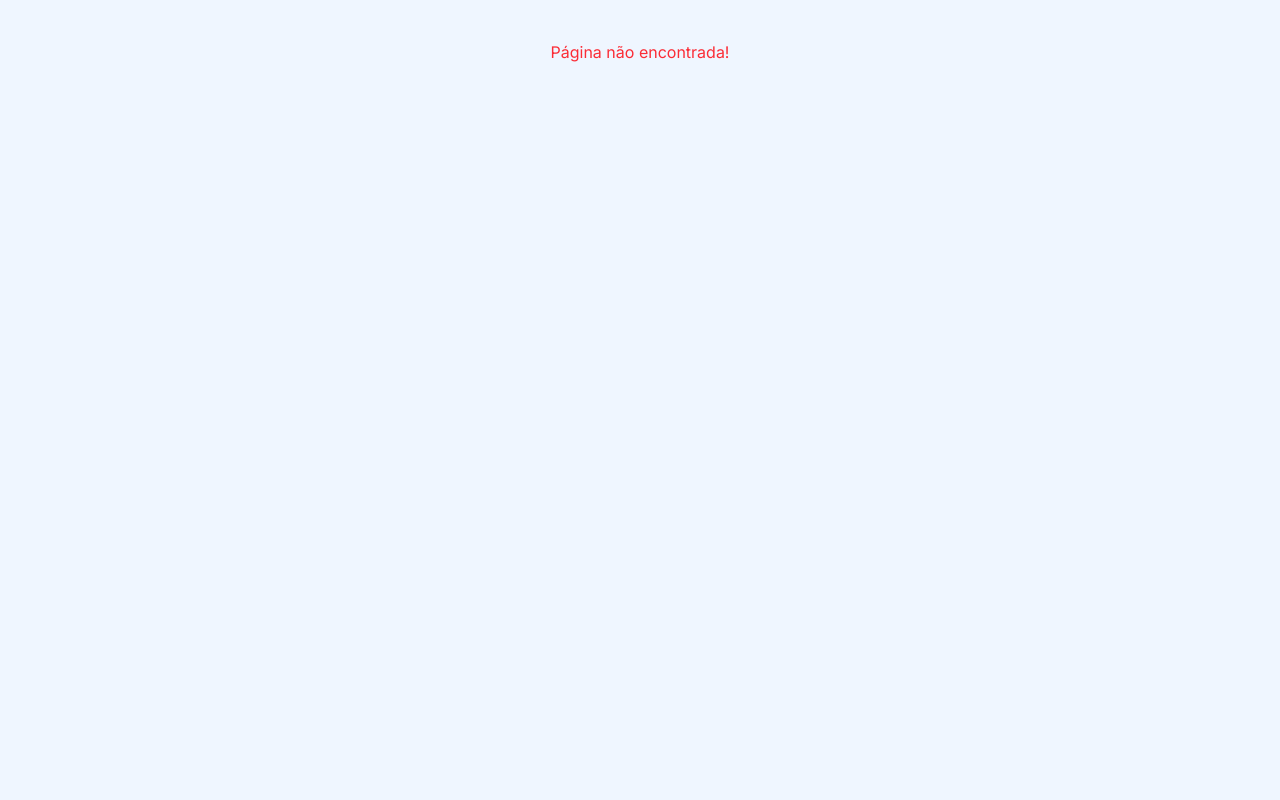
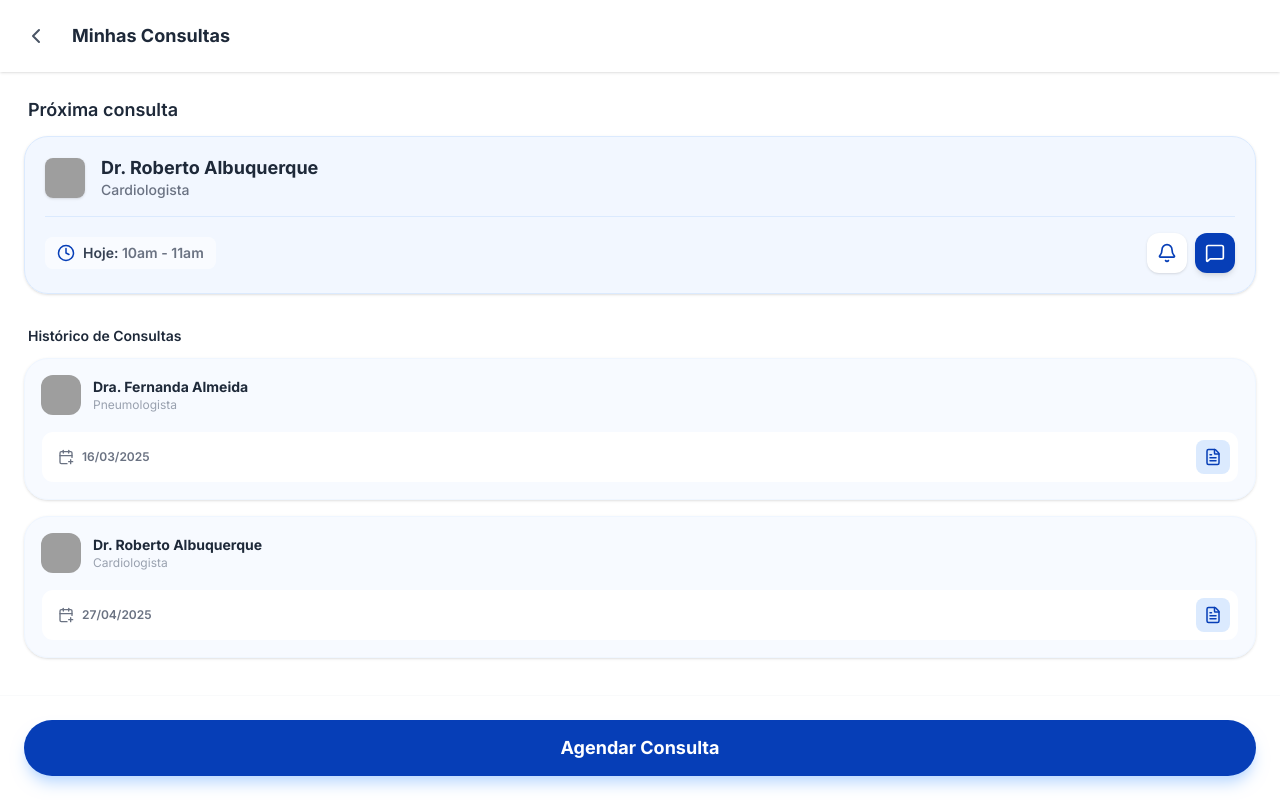
Before and after one commit to raphamatoss/cuidagro, a React (Vite) app in the folder frontend/: page /appointments in a window 1280 px wide. Built offline with nearby package versions, Linux system fonts and the light colour scheme; grey boxes are pictures that could not be loaded; a web font is replaced by a local one.

Commit message:
feat: add tela de consultas

```diff
--- a/frontend/src/App.tsx
+++ b/frontend/src/App.tsx
@@ -4,6 +4,7 @@ import HomePage from "./pages/HomePage";
 import RegisterPage from "./pages/RegisterPage";
 import SymptomsPage from "./pages/SymptomsPage";
 import MyHealthPage from "./pages/MyHealthPage";
+import AppointmentsPage from "./pages/AppointmentsPage";
 
 export default function App() {
   return (
@@ -14,7 +15,8 @@ export default function App() {
 
             <Route path="/home" element={<HomePage />} />
             <Route path="/symptoms" element={<SymptomsPage/>}/>
-            <Route path="/saude" element={<MyHealthPage/>}/>
+            <Route path="/health" element={<MyHealthPage/>}/>
+            <Route path="/appointments" element={<AppointmentsPage/>}/>
 
             <Route path="/" element={<Navigate to={"/login"} replace />} />
 
--- /dev/null
+++ b/frontend/src/pages/AppointmentsPage.tsx
@@ -0,0 +1,165 @@
+import { useNavigate } from 'react-router-dom';
+import {
+    ChevronLeft,
+    Bell,
+    MessageSquare,
+    Clock,
+    FileText,
+    CalendarPlus,
+} from 'lucide-react';
+
+// Dados simulados para preencher a tela
+const nextAppointment = {
+    id: 1,
+    doctor: 'Dr. Roberto Albuquerque',
+    specialty: 'Cardiologista',
+    date: 'Hoje',
+    time: '10am - 11am',
+    image: 'Roberto+Albuquerque', // Para gerar o avatar
+};
+
+const historyAppointments = [
+    {
+        id: 2,
+        doctor: 'Dra. Fernanda Almeida',
+        specialty: 'Pneumologista',
+        date: '16/03/2025',
+        image: 'Fernanda+Almeida',
+    },
+    {
+        id: 3,
+        doctor: 'Dr. Roberto Albuquerque',
+        specialty: 'Cardiologista',
+        date: '27/04/2025',
+        image: 'Roberto+Albuquerque',
+    },
+];
+
+export default function AppointmentsPage() {
+    const navigate = useNavigate();
+
+    return (
+        <div className="flex min-h-screen flex-col bg-white pb-28">
+            {/* HEADER */}
+            <header className="bg-white px-4 py-4 shadow-sm sticky top-0 z-20 flex items-center gap-4">
+                <div className="flex items-center gap-4">
+                    <button
+                        onClick={() => navigate(-1)}
+                        className="p-2 rounded-full hover:bg-gray-100 transition-colors"
+                    >
+                        <ChevronLeft size={24} className="text-gray-600" />
+                    </button>
+                    <h1 className="text-lg font-bold text-gray-800">
+                        Minhas Consultas
+                    </h1>
+                </div>
+            </header>
+
+            <main className="p-6 flex flex-col gap-8">
+                {/* SEÇÃO 1: PRÓXIMA CONSULTA (Destaque) */}
+                <section>
+                    <h2 className="text-lg font-semibold text-gray-800 mb-3 ml-1">
+                        Próxima consulta
+                    </h2>
+
+                    <div className="bg-blue-50/80 rounded-3xl p-5 shadow-sm border border-blue-100">
+                        {/* Cabeçalho do Card: Médico */}
+                        <div className="flex items-center gap-4 mb-4 border-b border-blue-100 pb-4">
+                            <img
+                                src={`https://ui-avatars.com/api/?name=${nextAppointment.image}&background=0D8ABC&color=fff`}
+                                alt="Médico"
+                                className="w-10 h-10 rounded-lg object-cover shadow-sm"
+                            />
+                            <div>
+                                <h3 className="font-bold text-gray-800 text-lg leading-tight">
+                                    {nextAppointment.doctor}
+                                </h3>
+                                <p className="text-sm text-gray-500 font-medium">
+                                    {nextAppointment.specialty}
+                                </p>
+                            </div>
+                        </div>
+
+                        {/* Rodapé do Card: Hora e Ações */}
+                        <div className="flex items-center justify-between">
+                            <div className="flex items-center gap-2 text-gray-700 font-semibold bg-white/60 px-3 py-1.5 rounded-lg">
+                                <Clock size={18} className="text-agro-blue" />
+                                <span className="text-sm">
+                                    {nextAppointment.date}:{' '}
+                                    <span className="text-sm text-gray-500">
+                                        {nextAppointment.time}
+                                    </span>
+                                </span>
+                            </div>
+
+                            <div className="flex gap-2">
+                                <button className="p-2.5 bg-white rounded-xl text-agro-blue hover:bg-blue-100 transition-colors shadow-sm">
+                                    <Bell size={20} />
+                                </button>
+                                <button className="p-2.5 bg-agro-blue rounded-xl text-white hover:bg-blue-700 transition-colors shadow-md">
+                                    <MessageSquare size={20} />
+                                </button>
+                            </div>
+                        </div>
+                    </div>
+                </section>
+
+                {/* SEÇÃO 2: HISTÓRICO */}
+                <section>
+                    <h2 className="text-sm font-semibold text-gray-800 mb-3 ml-1">
+                        Histórico de Consultas
+                    </h2>
+
+                    <div className="flex flex-col gap-4">
+                        {historyAppointments.map((app) => (
+                            <div
+                                key={app.id}
+                                className="bg-blue-50/50 rounded-3xl p-4 shadow-sm border border-blue-50 flex flex-col gap-3"
+                            >
+                                {/* Linha Superior: Info do Médico */}
+                                <div className="flex justify-between items-start">
+                                    <div className="flex items-center gap-3">
+                                        <img
+                                            src={`https://ui-avatars.com/api/?name=${app.image}&background=random&color=fff`}
+                                            alt="Médico"
+                                            className="w-10 h-10 rounded-xl object-cover"
+                                        />
+                                        <div>
+                                            <h3 className="font-bold text-gray-800 text-sm">
+                                                {app.doctor}
+                                            </h3>
+                                            <p className="text-xs text-gray-400">
+                                                {app.specialty}
+                                            </p>
+                                        </div>
+                                    </div>
+                                </div>
+
+                                {/* Linha Inferior: Data e Ação (Documento) */}
+                                <div className="flex items-center justify-between mt-1 bg-white p-2 rounded-xl border border-blue-50/50">
+                                    <div className="flex items-center gap-2 text-gray-500 pl-2">
+                                        <CalendarPlus size={16} />
+                                        <span className="text-xs font-semibold">
+                                            {app.date}
+                                        </span>
+                                    </div>
+
+                                    <button className="p-2 bg-blue-100 text-agro-blue rounded-lg hover:bg-blue-200 transition-colors">
+                                        <FileText size={18} />
+                                    </button>
+                                </div>
+                            </div>
+                        ))}
+                    </div>
+                </section>
+            </main>
+
+            {/* BOTÃO FLUTUANTE FIXO */}
+            <div className="fixed bottom-0 left-0 right-0 p-6 bg-white border-t border-gray-50 z-30">
+                <button className="w-full h-14 bg-agro-blue text-white rounded-full font-bold text-lg shadow-lg shadow-blue-200 flex items-center justify-center gap-2 active:scale-95 transition-all hover:bg-blue-800">
+                    Agendar Consulta
+                </button>
+            </div>
+        </div>
+    );
+}
--- a/frontend/src/pages/HomePage.tsx
+++ b/frontend/src/pages/HomePage.tsx
@@ -23,7 +23,7 @@ export default function HomePage() {
       description: "Ficha de saúde pessoal",
       icon: Activity,
       color: "bg-blue-100 text-blue-600",
-      route: "/saude"
+      route: "/health"
     },
     {
       title: "Agrotóxicos",
@@ -37,7 +37,7 @@ export default function HomePage() {
       description: "Histórico e Agendamento",
       icon: Calendar,
       color: "bg-purple-100 text-purple-600",
-      route: "/consultas"
+      route: "/appointments"
     },
     {
       title: "Falar com Médico",
--- a/frontend/src/pages/MyHealthPage.tsx
+++ b/frontend/src/pages/MyHealthPage.tsx
@@ -12,7 +12,7 @@ export default function MyHealthPage() {
   const [allergies, setAllergies] = useState<string[]>([]);
   const [hasMedAllergy, setHasMedAllergy] = useState<string | null>(null); // 'sim' ou 'nao'
 
-  // Função auxiliar para marcar/desmarcar itens (Doenças e Alimentos)
+  // Função auxiliar para marcar/desmarcar itens
   const toggleItem = (list: string[], setList: React.Dispatch<React.SetStateAction<string[]>>, item: string) => {
     if (list.includes(item)) {
       setList(list.filter(i => i !== item));
```
